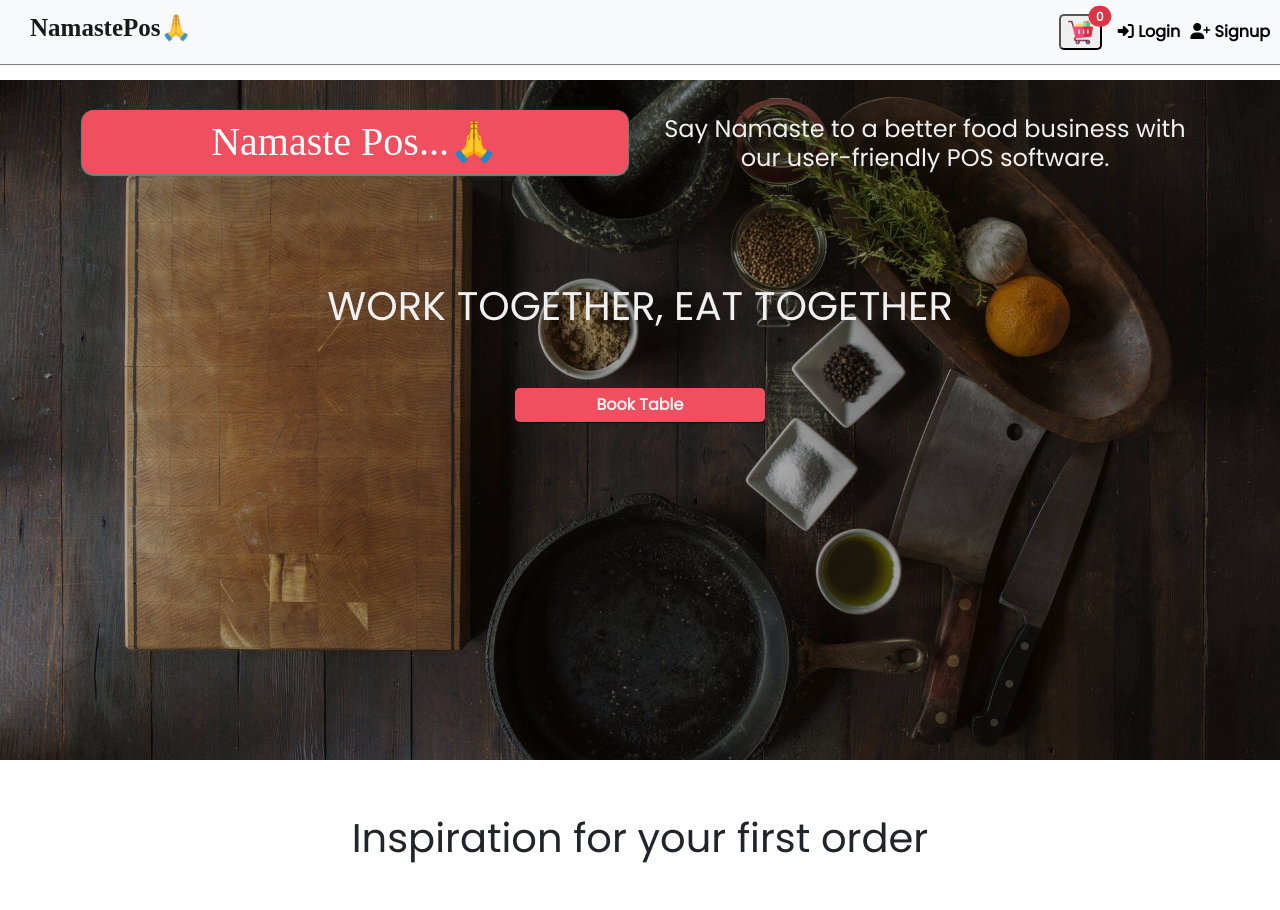
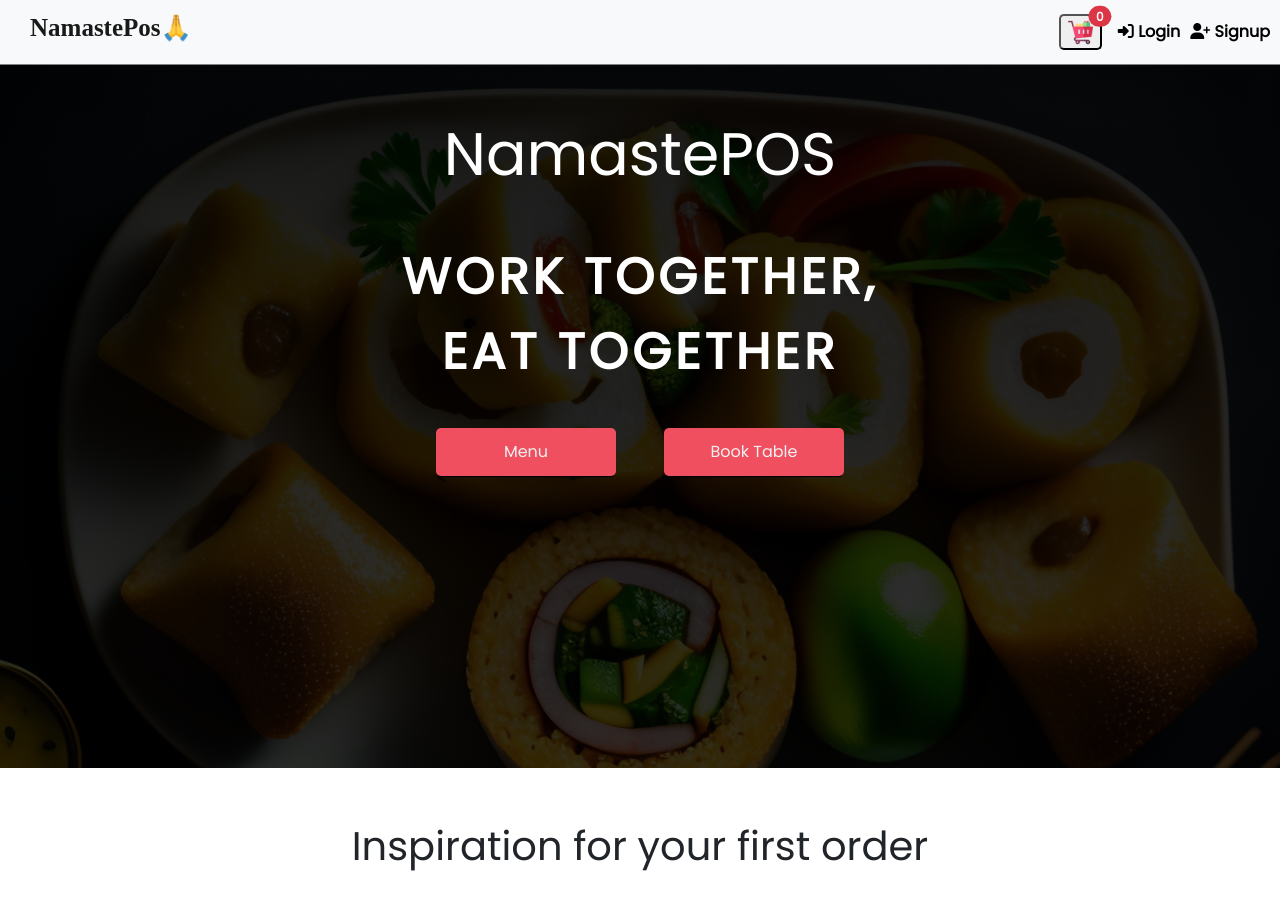
Before and after one commit to roadtocode4u/namaste-pos, a React (Create React App) app in the folder client/: page / in a window 1280 px wide. Shown: the top 910 px of the page. Built offline with nearby package versions, Linux system fonts and the light colour scheme; no server answers.

Commit message:
feat: basic homepage design (#161)

```diff
--- a/client/src/views/Home/Home.css
+++ b/client/src/views/Home/Home.css
@@ -1,40 +1,34 @@
 .main-div {
-  background-image: linear-gradient(rgba(0, 0, 0, 0.3), rgba(0, 0, 0, 0.3)),
+  background-image: linear-gradient(rgba(0, 0, 0, 0.9), rgba(0, 0, 0, 0.8)),
     url(background-img.jpg);
   background-size: cover;
-  background-position: center;
-  height: 85vh;
-}
-
-.product-item {
-  margin-top: 30px;
-}
-
-.heading-h1 {
-  background-color: var(--red);
-  color: white;
-  padding: 8px;
-  border-radius: 12px;
-  font-family: 'Poppins', sans-serif;
-  box-shadow: 0px 1px 1px 1px var(--gray);
-  font-family: 'Lobster', cursive;
-}
-
-.namaste-pos-heading {
-  margin-top: 35px;
-  color: var(--white);
+  height: 90vh;
 }
 
 .homepage-heading {
-  color: var(--white);
+  color: #fff;
   text-align: center;
-  margin-top: 100px;
+  margin-top: 50px;
+  font-size: 50px;
+  letter-spacing: 4px;
+  line-height: 1.5;
+  font-weight: 700;
+  text-transform: uppercase !important;
+}
+
+.namstePOS-container{
+  margin-top: 70px;
+}
+
+.namastePOS-heading{
+  font-size: 60px;
+  color: #fff
 }
 
 .order-btn {
-  margin-top: 50px;
-  padding: 5px;
-  width: 250px;
+  margin-top: 30px;
+  padding: 12px;
+  width: 180px;
   border-radius: 5px;
   border: none;
   color: var(--white);
@@ -45,8 +39,3 @@
 .category-heading {
   font-size: 40px;
 }
-
-.online-booking-btn {
-  text-decoration: none !important;
-  color: var(--white);
-}
--- a/client/src/views/Home/Home.js
+++ b/client/src/views/Home/Home.js
@@ -20,30 +20,27 @@ function Home() {
 
   return (
     <>
-      <div className="main-div">
-        <div className="container">
+      <div className="main-div mt-5">
+        <div className="container-fluid">
           <div className="row">
-            <div className="col-md-6 product-item">
-              <h1 className="heading-h1 text-center">Namaste Pos...🙏</h1>
+            <div className="text-center">
+            <div className='text-center namstePOS-container'>
+              <h1 className='namastePOS-heading'>NamastePOS</h1>
             </div>
-            <div className="col-md-6">
-              <h4 className="text-center namaste-pos-heading ">
-                Say Namaste to a better food business with our user-friendly POS
-                software.
-              </h4>
-            </div>
-            <div className="text-center">
-              <h1 className="homepage-heading">WORK TOGETHER, EAT TOGETHER</h1>
+              <h1 className="homepage-heading">WORK TOGETHER, <br/>EAT TOGETHER</h1>
+              <button className="order-btn me-5">
+                    Menu
+              </button>
               {pendingBooking ? (
                 <Link className="online-booking-btn" to={`${pendingBooking}`}>
                   <button className="order-btn">
-                    <b>Book Table</b>
+                    Book Table
                   </button>
                 </Link>
               ) : (
                 <Link className="online-booking-btn" to="/bookTable">
                   <button className="order-btn">
-                    <b>Book Table</b>
+                    Book Table
                   </button>
                 </Link>
               )}
```
Also changed, not shown: client/src/views/Home/background-img-1.jpg (added), client/src/views/Home/background-img.jpg.
